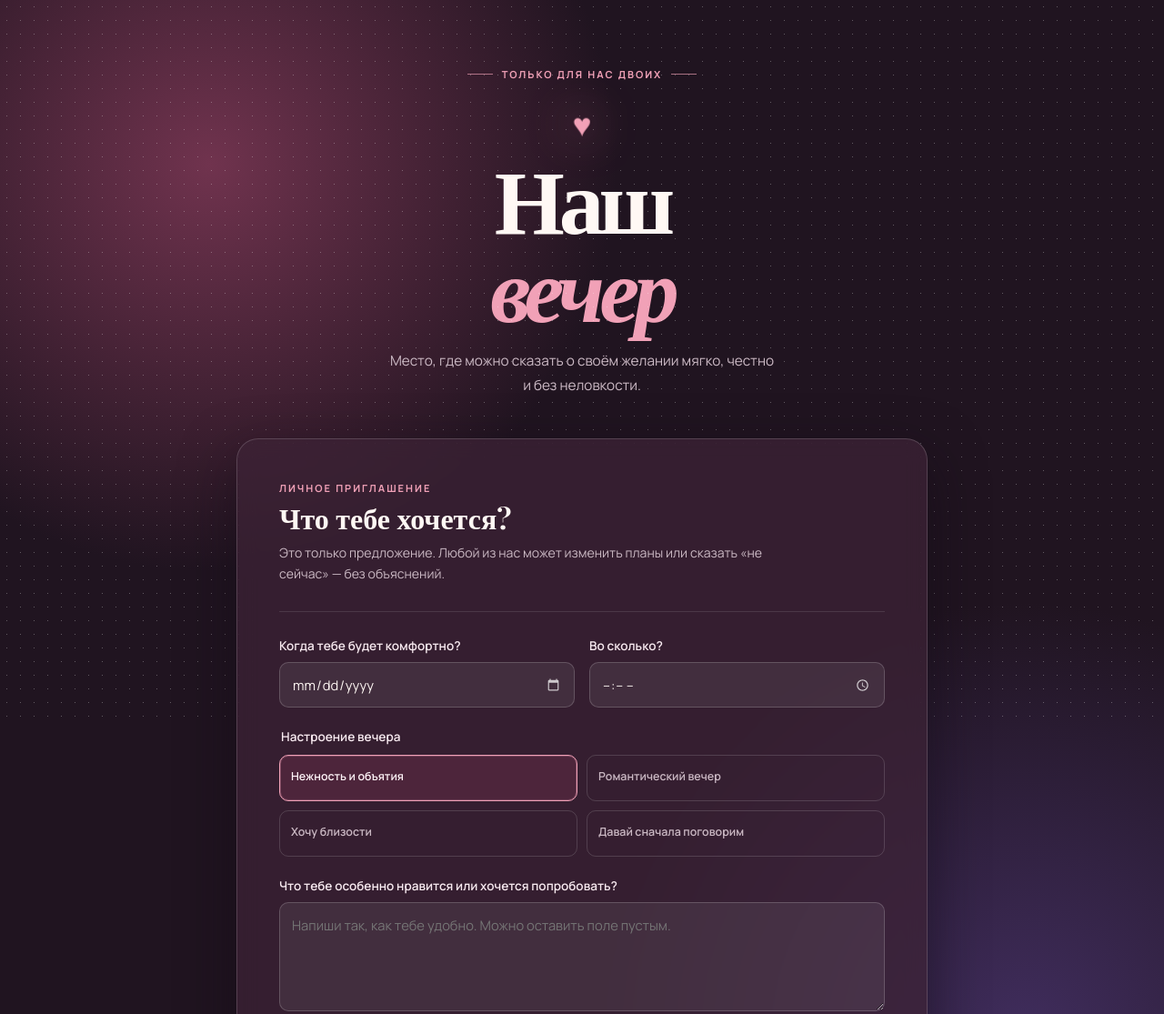
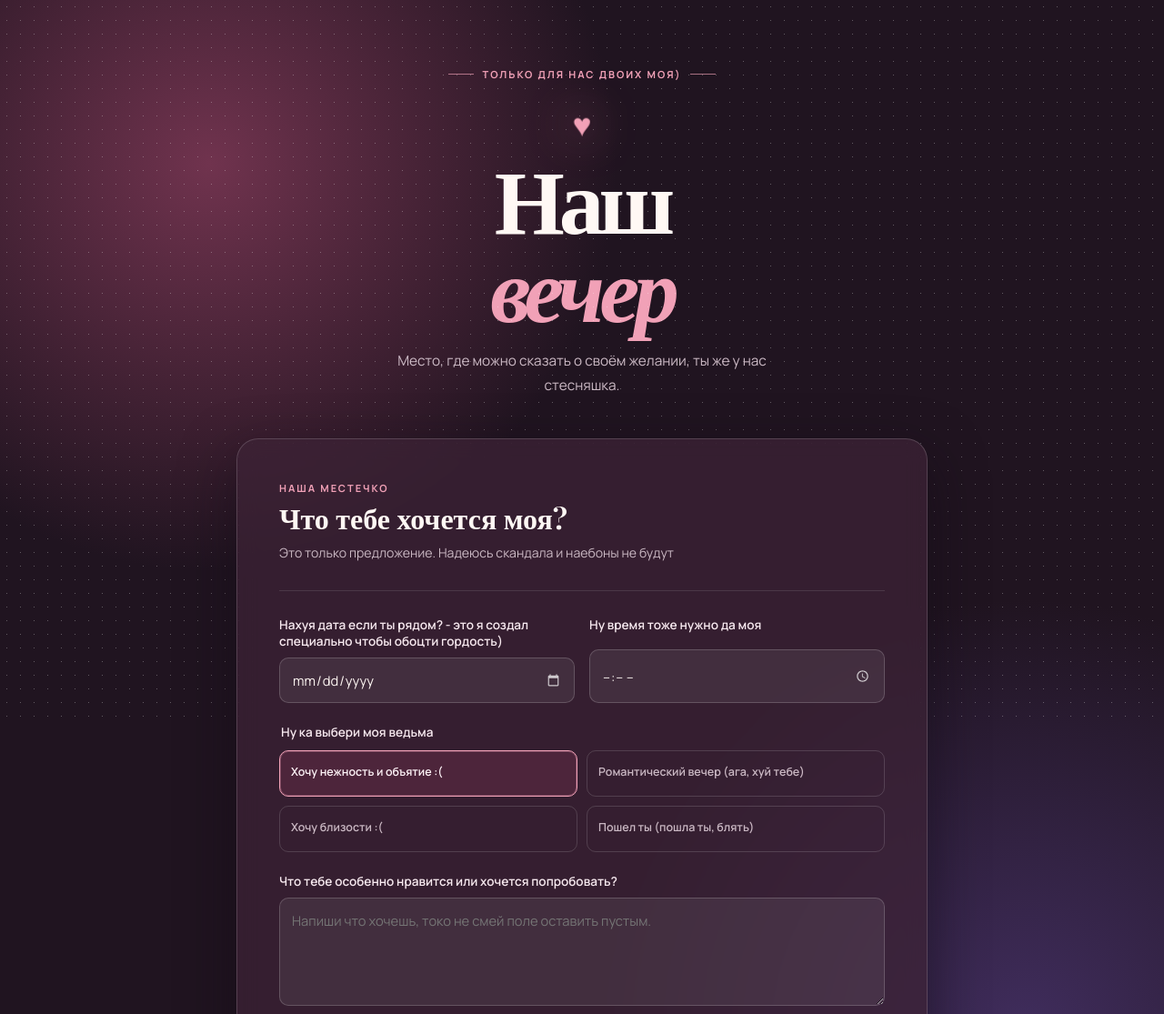
Before and after one commit to sara2008you-gif/Sara, a website: page index.html in a window 1280 px wide. Shown: the top 1115 px of the page at 91% size. Drawn offline with nearby package versions, Linux system fonts and the light colour scheme; a web font is replaced by a local one.

Commit message:
Update index.html

```diff
--- a/index.html
+++ b/index.html
@@ -4,7 +4,7 @@
     <meta charset="UTF-8" />
     <meta name="viewport" content="width=device-width, initial-scale=1.0" />
     <meta name="theme-color" content="#201420" />
-    <title>Наш вечер</title>
+    <title>Наш вечер с Марком</title>
     <link rel="preconnect" href="https://fonts.googleapis.com" />
     <link rel="preconnect" href="https://fonts.gstatic.com" crossorigin />
     <link href="https://fonts.googleapis.com/css2?family=Manrope:wght@400;500;600;700&family=Playfair+Display:ital,wght@0,600;0,700;1,600&display=swap" rel="stylesheet" />
@@ -13,49 +13,49 @@
   <body>
     <main class="shell">
       <section class="hero" aria-labelledby="title">
-        <p class="eyebrow"><span></span> только для нас двоих <span></span></p>
+        <p class="eyebrow"><span></span> только для нас двоих моя)<span></span></p>
         <div class="heart" aria-hidden="true">♥</div>
         <h1 id="title">Наш<br /><em>вечер</em></h1>
-        <p class="intro">Место, где можно сказать о своём желании мягко, честно и без неловкости.</p>
+        <p class="intro">Место, где можно сказать о своём желании, ты же у нас стесняшка.</p>
       </section>
 
       <section class="card" aria-labelledby="form-title">
         <div class="card-heading">
-          <p class="step">Личное приглашение</p>
-          <h2 id="form-title">Что тебе хочется?</h2>
-          <p>Это только предложение. Любой из нас может изменить планы или сказать «не сейчас» — без объяснений.</p>
+          <p class="step">Наша местечко</p>
+          <h2 id="form-title">Что тебе хочется моя?</h2>
+          <p>Это только предложение. Надеюсь скандала и наебоны не будут</p>
         </div>
 
         <form id="invitation-form">
           <div class="grid">
-            <label>Когда тебе будет комфортно?
+            <label>Нахуя дата если ты рядом? - это я создал специально чтобы обоцти гордость)
               <input id="date" name="date" type="date" required />
             </label>
-            <label>Во сколько?
+            <label>Ну время тоже нужно да моя
               <input id="time" name="time" type="time" required />
             </label>
           </div>
 
           <fieldset>
-            <legend>Настроение вечера</legend>
+            <legend>Ну ка выбери моя ведьма</legend>
             <div class="choices" role="radiogroup">
-              <label class="choice"><input type="radio" name="mood" value="Нежность и объятия" checked /><span>Нежность и объятия</span></label>
-              <label class="choice"><input type="radio" name="mood" value="Романтический вечер" /><span>Романтический вечер</span></label>
-              <label class="choice"><input type="radio" name="mood" value="Хочу близости" /><span>Хочу близости</span></label>
-              <label class="choice"><input type="radio" name="mood" value="Давай сначала поговорим" /><span>Давай сначала поговорим</span></label>
+              <label class="choice"><input type="radio" name="mood" value="Хочу нежность и объятие :(" checked /><span>Хочу нежность и объятие :(</span></label>
+              <label class="choice"><input type="radio" name="mood" value="Романтический вечер (ага, хуй тебе)" /><span>Романтический вечер (ага, хуй тебе)</span></label>
+              <label class="choice"><input type="radio" name="mood" value="Хочу близости :(" /><span>Хочу близости :(</span></label>
+              <label class="choice"><input type="radio" name="mood" value="Пошел ты (пошла ты, блять)" /><span>Пошел ты (пошла ты, блять)</span></label>
             </div>
           </fieldset>
 
           <label>Что тебе особенно нравится или хочется попробовать?
-            <textarea id="wish" name="wish" rows="4" maxlength="500" placeholder="Напиши так, как тебе удобно. Можно оставить поле пустым."></textarea>
+            <textarea id="wish" name="wish" rows="4" maxlength="500" placeholder="Напиши что хочешь, токо не смей поле оставить пустым."></textarea>
           </label>
 
-          <label>Что для тебя важно сегодня?
+          <label>Что для тебя важно сегодня моя?
             <textarea id="boundaries" name="boundaries" rows="3" maxlength="500" placeholder="Например: хочу не спешить, больше нежности или хочу обсудить всё лично."></textarea>
           </label>
 
           <label class="consent"><input id="consent" type="checkbox" required /><span>Я отправляю это как приглашение и понимаю, что окончательное решение — наше общее.</span></label>
-          <button type="submit">Отправить приглашение <span>→</span></button>
+          <button type="submit">Отправить мое желание Марку<span>→</span></button>
         </form>
       </section>
 
```
